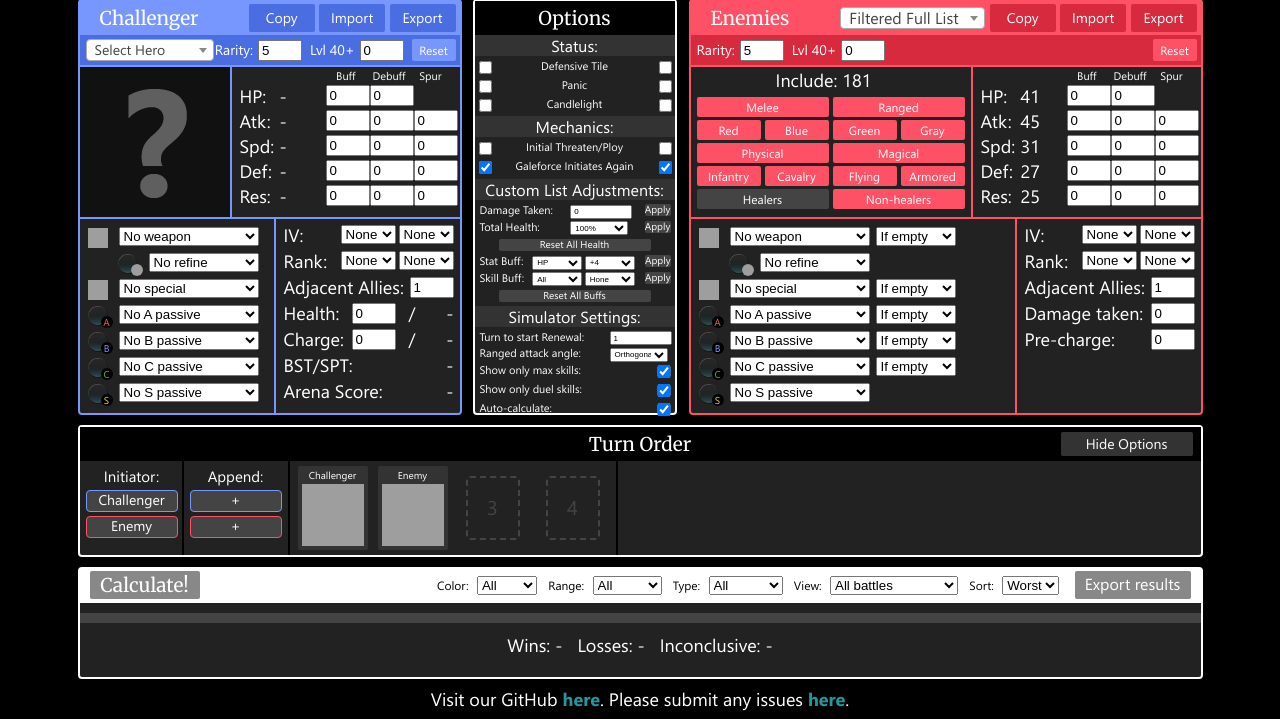
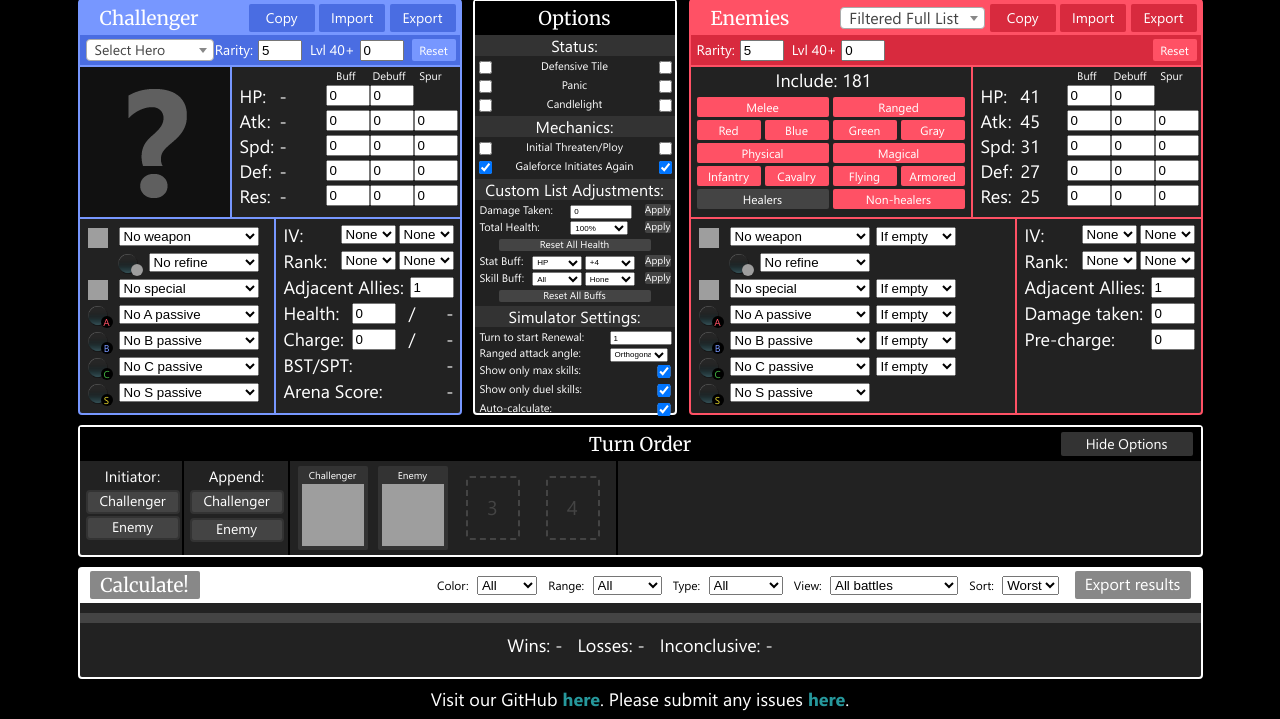
Before and after one commit to Andu2/FEH-Mass-Simulator, a PHP site: page / in a window 1280 px wide. Shown: the part 176-895 px from the top of the page. Run offline with PHP 8.4, Linux system fonts and the light colour scheme; some libraries are stand-ins or nearby versions; grey boxes are pictures that could not be loaded.

Commit message:
Tweak turn order button UI

```diff
--- a/index.html
+++ b/index.html
@@ -466,8 +466,8 @@
 				</div>
 				<div id="turnorder_right">
 					<div id="turnorder_label">Append:</div>
-					<div class="button turnorder_button" id="add_turn_challenger">+</div>
-					<div class="button turnorder_button" id="add_turn_enemy">+</div>
+					<div class="button turnorder_button" id="add_turn_challenger">Challenger</div>
+					<div class="button turnorder_button" id="add_turn_enemy">Enemy</div>
 				</div>
 			</div>
 			<div id="turn_order">
--- a/style.css
+++ b/style.css
@@ -925,20 +925,10 @@
 	margin-top:4px;
 	border-radius:4px;
 	border-style: solid;
-	border-width: 1px;
-}
-#add_turn_challenger_reset{
-	border-color: #7797ff;
-}
-#add_turn_challenger{
-	border-color: #7797ff;
-}
-#add_turn_enemy{
-	border-color: #ff5165;
-}
-#add_turn_enemy_reset{
-	border-color: #ff5165;
-}
+	border-width: 2px;
+	border-color: #333333;
+}
+
 .turnorder_button:hover{
 	background-color: #888888;
 }
```
Also changed, not shown: code.js, json/readme.md.
